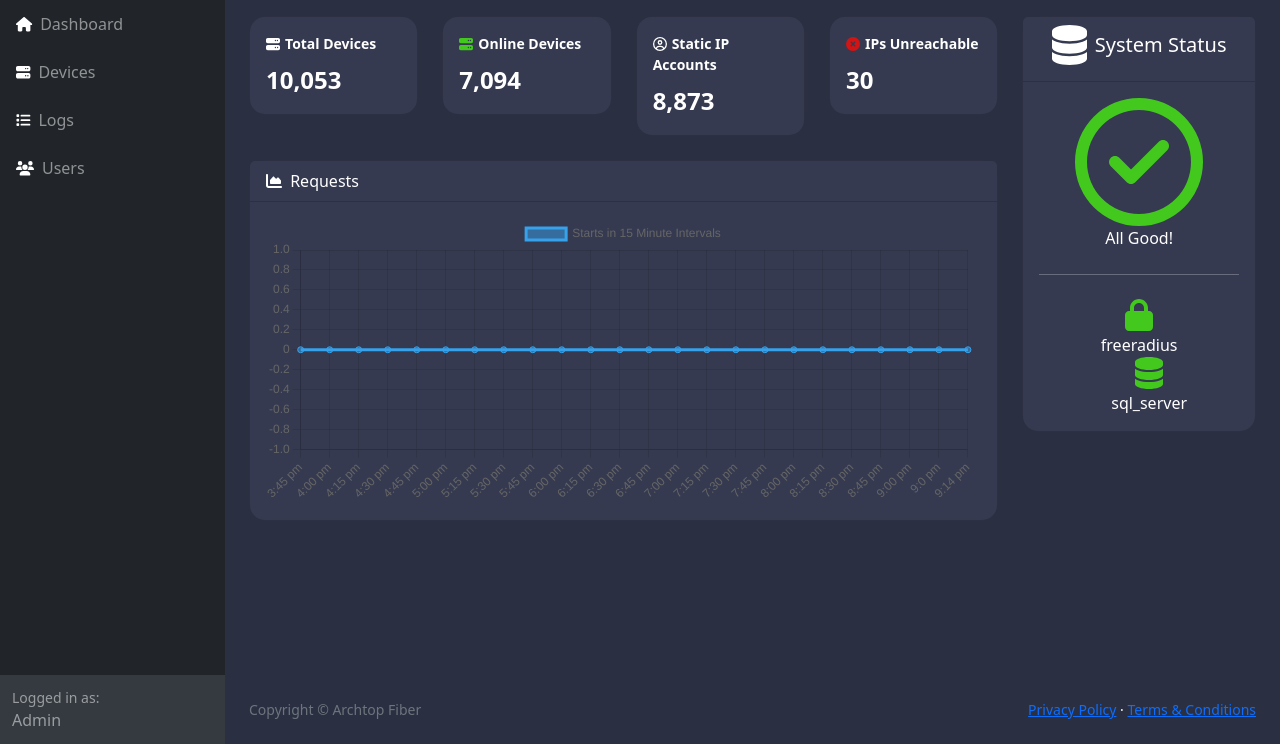
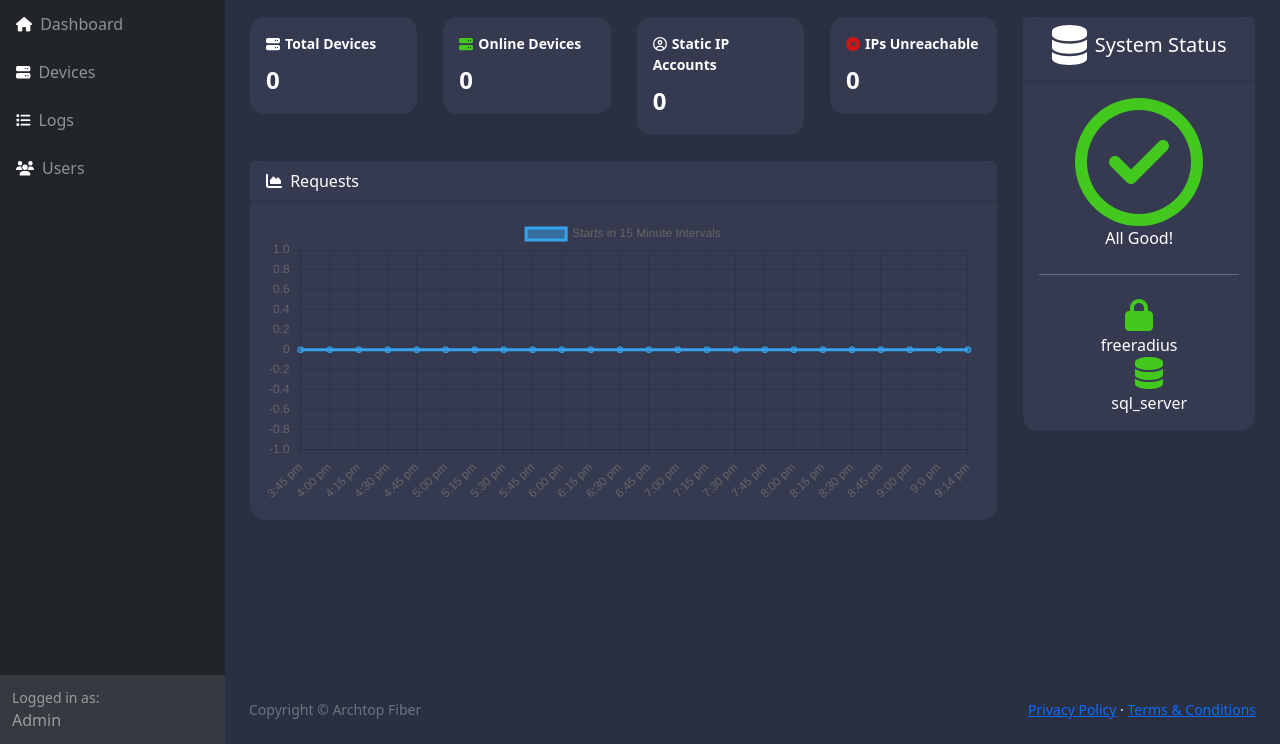
Before and after one commit to 24Bouchers/Capping, a Flask app: page / in a window 1280 px wide. Shown: the part 56-800 px from the top of the page. Run offline with Flask 3, Linux system fonts and the light colour scheme; data that the repository does not hold is empty; some libraries are stand-ins or nearby versions.

Commit message:
Nick (#59)
* Interactive graph

* Lables fixed and math 95% done

* Removed Appy.py :(

* Slight testing still needed early in moring

* Temp variables added

* Merge adjustments

* Graph added

* merge

* Nick (#33) (#34)

* Interactive graph

* Lables fixed and math 95% done

* Removed Appy.py :(

* Slight testing still needed early in moring

* Temp variables added

* Merge adjustments

* Graph added

---------

Co-authored-by: NickVasquez <nicklas.vasquez1@marist.edu>

* Fixed merge

* fix merge

* couple of adjustments

* The Purge

* Null issue fixed

* Graph

* merge

* copy glitch

* Some graph bugs fixed

* Top Display

---------

Co-authored-by: NickVasquez <nicklas.vasquez1@marist.edu>

```diff
--- a/Web Interface/app.py
+++ b/Web Interface/app.py
@@ -14,10 +14,61 @@ def main():
     conn = pymysql.connect(host='10.10.9.43', user='root', password='', db='radius_netelastic')
     cursor = conn.cursor(pymysql.cursors.DictCursor)
 
-    #########################
-    # DEVICES REQUEST GRAPH #
-    #########################
+    #######################
+    ## Reachable Devices ##
+    #######################
+    # Execute the query to get the count
+    cursor.execute('SELECT COUNT(DISTINCT username) AS count_entries FROM radacct WHERE acctterminatecause IS NOT NULL;')
+    result = cursor.fetchall()
 
+    if result is not None:
+        reachable_device_count = result[0]
+    else:
+        reachable_device_count  = 0  # or any default value you want to assign
+
+
+    ##################
+    ##  Static IP's ##
+    ##################
+    # Execute the query to get the count
+    cursor.execute('SELECT COUNT(DISTINCT username) AS count_entries FROM radreply WHERE username IS NOT NULL;')
+    result = cursor.fetchall()
+
+    if result is not None:
+        static_devices_count = result[0]
+    else:
+        static_devices_count  = 0  # or any default value you want to assign
+
+
+    ######################
+    ## Unreachable IP's ##
+    ######################
+    # Execute the query to get the count
+    cursor.execute('SELECT COUNT(DISTINCT username) AS count_entries FROM radacct WHERE acctterminatecause = NULL;')
+    result = cursor.fetchall()
+
+    if result is not None:
+        unreachable_device_count = result[0]
+    else:
+        unreachable_device_count  = 0  # or any default value you want to assign
+
+
+    ###################
+    ## Total Devices ##
+    ###################
+    # Execute the query to get the count
+    cursor.execute('SELECT COUNT(*) FROM radcheck')
+    result = cursor.fetchall()
+
+    if result is not None:
+        total_devices_count = result[0]
+    else:
+        total_devices_count = 0  # or any default value you want to assign
+
+
+    ##################
+    ##    GRAPH     ##
+    ##################
     cursor.execute('select acctstarttime from radacct order by acctstarttime DESC;')
 
     stime = cursor.fetchall()
@@ -140,11 +191,14 @@ def main():
                     currentTimeEST[0] = '12'
                 if int(currentTimeEST[0])  < 0:
                     currentTimeEST[0] = '23'
+
     # reverse the lists so they appear from right to left on webpage
     del labels[-1]
     intervals.reverse()
     labels.reverse()
-    return render_template('index.html', labels=labels, values=intervals)
+    return render_template('index.html', labels=labels, values=intervals, reachable_device_count = reachable_device_count.get('count_entries'),
+        static_devices_count = static_devices_count.get('count_entries'), unreachable_device_count = unreachable_device_count.get('count_entries'),
+        total_devices_count = total_devices_count.get('COUNT(*)'))
 
 ################
 # ALTER TABLES #
--- a/Web Interface/templates/index.html
+++ b/Web Interface/templates/index.html
@@ -118,7 +118,7 @@
                                         <div class="card-body">
                                             <!--uses Font Awesome icons-->
                                             <span class="info-header"><i class="fa-solid fa-server" style="color: #ffffff; margin-right: 5;" ></i></i>Total Devices</span>
-                                            <span class="info-data">10,053</span>
+                                            <span class="info-data">{{total_devices_count}}</span>
                                         </div>
                                         <!-- <div class="card-footer d-flex align-items-center justify-content-between">
                                             <a class="small text-white stretched-link" href="devices.html">View Details</a>
@@ -130,7 +130,7 @@
                                     <div class="card bg-success text-white mb-4">
                                         <div class="card-body">
                                             <span class="info-header"><i class="fa-solid fa-server" style="color: #43c81e; margin-right: 5;"></i>Online Devices</span>
-                                            <span class="info-data">7,094</span>
+                                            <span class="info-data">{{reachable_device_count}}</span>
                                         </div>
                                         <!-- <div class="card-footer d-flex align-items-center justify-content-between">
                                             <a class="small text-white stretched-link" href="devices.html">View Details</a>
@@ -142,7 +142,7 @@
                                     <div class="card bg-warning text-white mb-4">
                                         <div class="card-body">
                                             <span class="info-header"><i class="fa-regular fa-circle-user" style="color: #ffffff; margin-right: 5;"></i>Static IP Accounts</span>
-                                            <span class="info-data">8,873</span>
+                                            <span class="info-data">{{static_devices_count}}</span>
                                         </div>
                                         <!-- <div class="card-footer d-flex align-items-center justify-content-between">
                                             <a class="small text-white stretched-link" href="devices.html">View Details</a>
@@ -154,7 +154,7 @@
                                     <div class="card bg-danger text-white mb-4">
                                         <div class="card-body">
                                             <span class="info-header"><i class="fa-solid fa-circle-xmark" style="color: #d21414; margin-right: 5;"></i>IPs Unreachable</span>
-                                            <span class="info-data">30</span>
+                                            <span class="info-data">{{unreachable_device_count}}</span>
                                         </div>
                                         <!-- <div class="card-footer d-flex align-items-center justify-content-between">
                                             <a class="small text-white stretched-link" href="devices.html">View Details</a>
```
